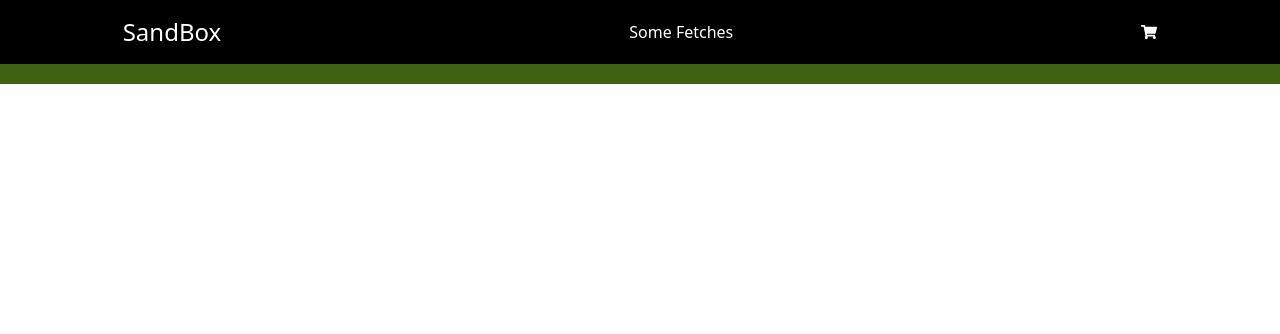
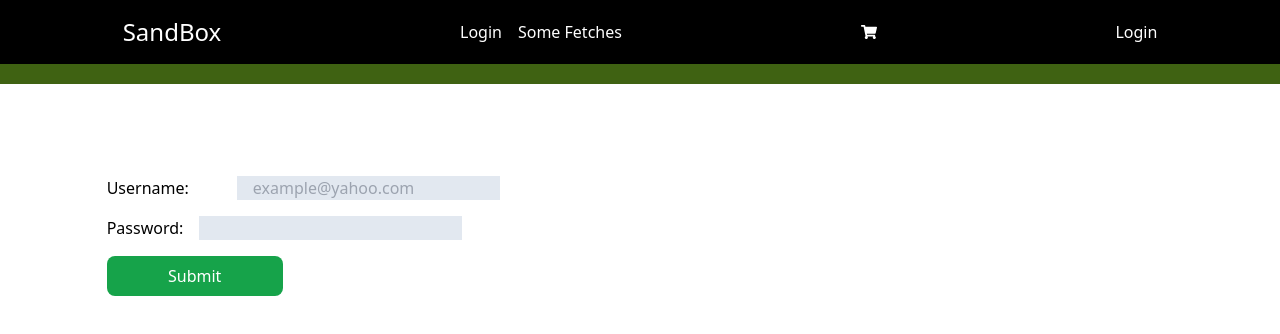
Before and after one commit to Xavi-Arnau/react-sandbox, a React (Create React App) app: page /login in a window 1280 px wide. Shown: the top 334 px of the page. Built offline with nearby package versions, Linux system fonts and the light colour scheme.

Commit message:
added an auth functionality

```diff
--- a/src/App.js
+++ b/src/App.js
@@ -2,19 +2,29 @@ import { BrowserRouter, Route, Routes } from "react-router-dom";
 import SomeFetches from "./screens/SomeFetches";
 import Header from "./components/Header";
 import CartProductsProvider from "./contexts/CartProductsContext";
+import AuthProvider from "./contexts/AuthContext";
+import Login from "./screens/Login";
+import PrivateRoute from "./components/PrivateRoute";
+import Dashboard from "./screens/Dashboard";
 
 function App() {
   return (
+    <BrowserRouter>
+      <AuthProvider>
         <CartProductsProvider>
-      <BrowserRouter>
           <Header />
           <div className="w-10/12 mx-auto mt-10">
             <Routes>
               <Route path="/" element={<SomeFetches />} />
+              <Route path="/login" element={<Login />} />
+              <Route element={<PrivateRoute />}>
+                <Route path="/dashboard" element={<Dashboard />} />
+              </Route>
             </Routes>
           </div>
+        </CartProductsProvider>
+      </AuthProvider>
     </BrowserRouter>
-    </CartProductsProvider>
   );
 }
 
--- a/src/components/Header.jsx
+++ b/src/components/Header.jsx
@@ -1,15 +1,22 @@
 import { Link } from "react-router-dom";
 import { FaShoppingCart } from "react-icons/fa";
+import { FaUserXmark } from "react-icons/fa6";
 import { useCartProductsContext } from "../contexts/CartProductsContext";
 import Scroll from "./Scroll";
+import { useAuth } from "../contexts/AuthContext";
 
 const Header = () => {
   const [state, dispatch] = useCartProductsContext();
+  const user = useAuth();
+  console.log(user);
   return (
     <div className="bg-black text-white fixed w-full left-0 top-0">
       <div className="flex flex-row w-10/12 mx-auto gap-4 items-center justify-between p-4">
         <div className="text-2xl">SandBox</div>
-        <ul className="flex">
+        <ul className="flex flex-row gap-4">
+          <li>
+            <Link to="/login">Login</Link>
+          </li>
           <li>
             <Link to="/">Some Fetches</Link>
           </li>
@@ -25,6 +32,16 @@ const Header = () => {
             </div>
           ) : null}
         </div>
+        {user.token ? (
+          <div className="flex flex-row gap-4 items-center">
+            Welcome {user.user}
+            <button onClick={() => user.logOut()} className="">
+              <FaUserXmark />
+            </button>
+          </div>
+        ) : (
+          <Link to="/login">Login</Link>
+        )}
       </div>
       <Scroll />
     </div>
--- /dev/null
+++ b/src/components/PrivateRoute.jsx
@@ -0,0 +1,11 @@
+import React from "react";
+import { Navigate, Outlet } from "react-router-dom";
+import { useAuth } from "../contexts/AuthContext";
+
+const PrivateRoute = () => {
+  const user = useAuth();
+  if (!user.token) return <Navigate to="/login" />;
+  return <Outlet />;
+};
+
+export default PrivateRoute;
--- /dev/null
+++ b/src/contexts/AuthContext.jsx
@@ -0,0 +1,53 @@
+import { useContext, createContext, useState } from "react";
+import { useNavigate } from "react-router-dom";
+
+const AuthContext = createContext();
+
+const AuthProvider = ({ children }) => {
+  const [user, setUser] = useState(null);
+  const [token, setToken] = useState(localStorage.getItem("site") || "");
+  const navigate = useNavigate();
+  const loginAction = async (data) => {
+    try {
+      //Documentation https://dummyjson.com/docs/auth
+      const response = await fetch("https://dummyjson.com/auth/login", {
+        method: "POST",
+        headers: {
+          "Content-Type": "application/json",
+        },
+        body: JSON.stringify(data),
+      });
+      const res = await response.json();
+      console.log(res);
+      if (res) {
+        setUser(res.username);
+        setToken(res.token);
+        localStorage.setItem("site", res.token);
+        navigate("/dashboard");
+        return;
+      }
+      throw new Error(res.message);
+    } catch (err) {
+      console.error(err);
+    }
+  };
+
+  const logOut = () => {
+    setUser(null);
+    setToken("");
+    localStorage.removeItem("site");
+    navigate("/login");
+  };
+
+  return (
+    <AuthContext.Provider value={{ token, user, loginAction, logOut }}>
+      {children}
+    </AuthContext.Provider>
+  );
+};
+
+export default AuthProvider;
+
+export const useAuth = () => {
+  return useContext(AuthContext);
+};
--- /dev/null
+++ b/src/screens/Dashboard.jsx
@@ -0,0 +1,11 @@
+import React from "react";
+
+const Dashboard = () => {
+  return (
+    <div className="mt-20">
+      <h1>Dashboard</h1>
+    </div>
+  );
+};
+
+export default Dashboard;
--- /dev/null
+++ b/src/screens/Login.jsx
@@ -0,0 +1,75 @@
+import { useState } from "react";
+import { useAuth } from "../contexts/AuthContext";
+
+const Login = () => {
+  const [input, setInput] = useState({
+    username: "",
+    password: "",
+  });
+  const auth = useAuth();
+
+  const handleSubmitEvent = (e) => {
+    e.preventDefault();
+    console.log(input.username, input.password);
+
+    if (input.username !== "" && input.password !== "") {
+      //dispatch action from hooks
+
+      auth.loginAction(input);
+      return;
+    }
+    alert("please provide a valid input");
+  };
+
+  const handleInput = (e) => {
+    const { name, value } = e.target;
+    setInput((prev) => ({
+      ...prev,
+      [name]: value,
+    }));
+  };
+
+  return (
+    <div className="mt-44">
+      <form className="flex flex-col gap-4 " onSubmit={handleSubmitEvent}>
+        <div className="flex gap-12">
+          <label htmlFor="user-username">Username:</label>
+          <input
+            className="bg-slate-200 px-4"
+            type="text"
+            id="user-username"
+            name="username"
+            placeholder="example@yahoo.com"
+            aria-describedby="user-username"
+            aria-invalid="false"
+            onChange={handleInput}
+          />
+          <div id="user-username" className="sr-only">
+            Please enter a valid username. It must contain at least 6
+            characters.
+          </div>
+        </div>
+        <div className="flex gap-4">
+          <label htmlFor="password">Password:</label>
+          <input
+            className="bg-slate-200 px-4"
+            type="password"
+            id="password"
+            name="password"
+            aria-describedby="user-password"
+            aria-invalid="false"
+            onChange={handleInput}
+          />
+          <div id="user-password" className="sr-only">
+            your password should be more than 6 character
+          </div>
+        </div>
+        <button className="bg-green-600 text-white py-2 px-4 rounded-lg w-44">
+          Submit
+        </button>
+      </form>
+    </div>
+  );
+};
+
+export default Login;
```
Lines whose indentation alone changed are shown as unchanged.
